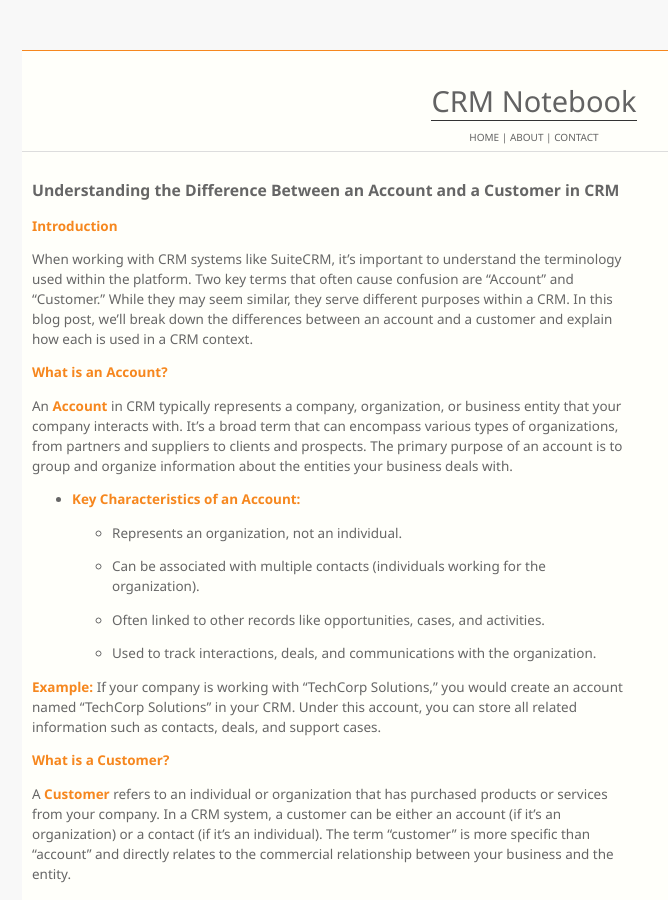
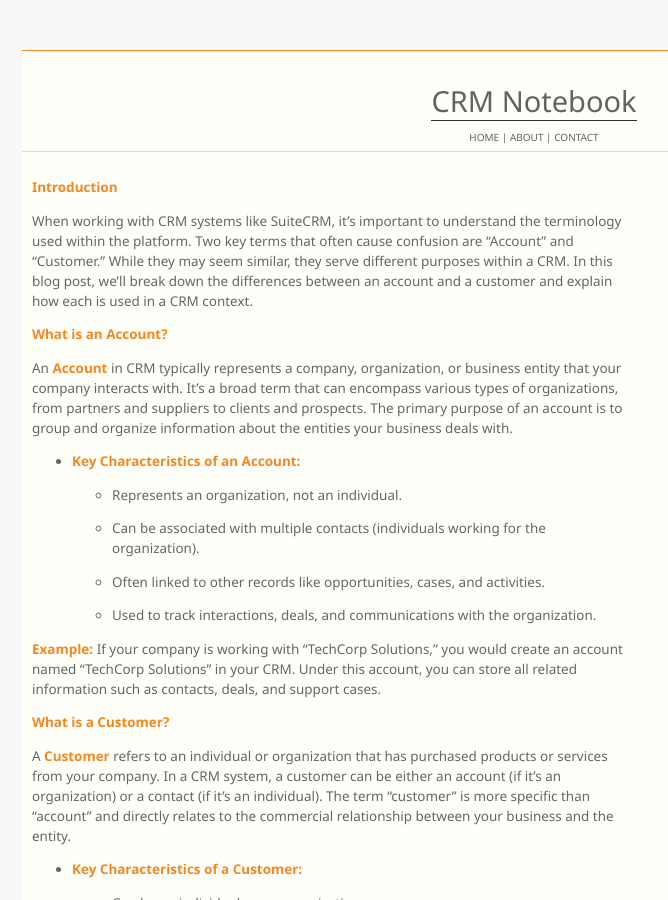
Before and after one commit to gmcodentech/crmnotebook, a Jekyll site: the page built from index.md, in a window 1280 px wide and 900 px high. Shown: the whole window, without its empty margins (106-774 px from the left). Built offline with Jekyll 4.4.1, drawn with Linux system fonts in a browser that asks for light colours; our own code applies the rules of GitHub Pages for plain Markdown files.

Commit message:
Update index.md

```diff
--- a/index.md
+++ b/index.md
@@ -1,5 +1,7 @@
-### Understanding the Difference Between an Account and a Customer in CRM
-
+---
+layout: default
+title: About Me
+---
 **Introduction**
 
 When working with CRM systems like SuiteCRM, it’s important to understand the terminology used within the platform. Two key terms that often cause confusion are “Account” and “Customer.” While they may seem similar, they serve different purposes within a CRM. In this blog post, we’ll break down the differences between an account and a customer and explain how each is used in a CRM context.
```
